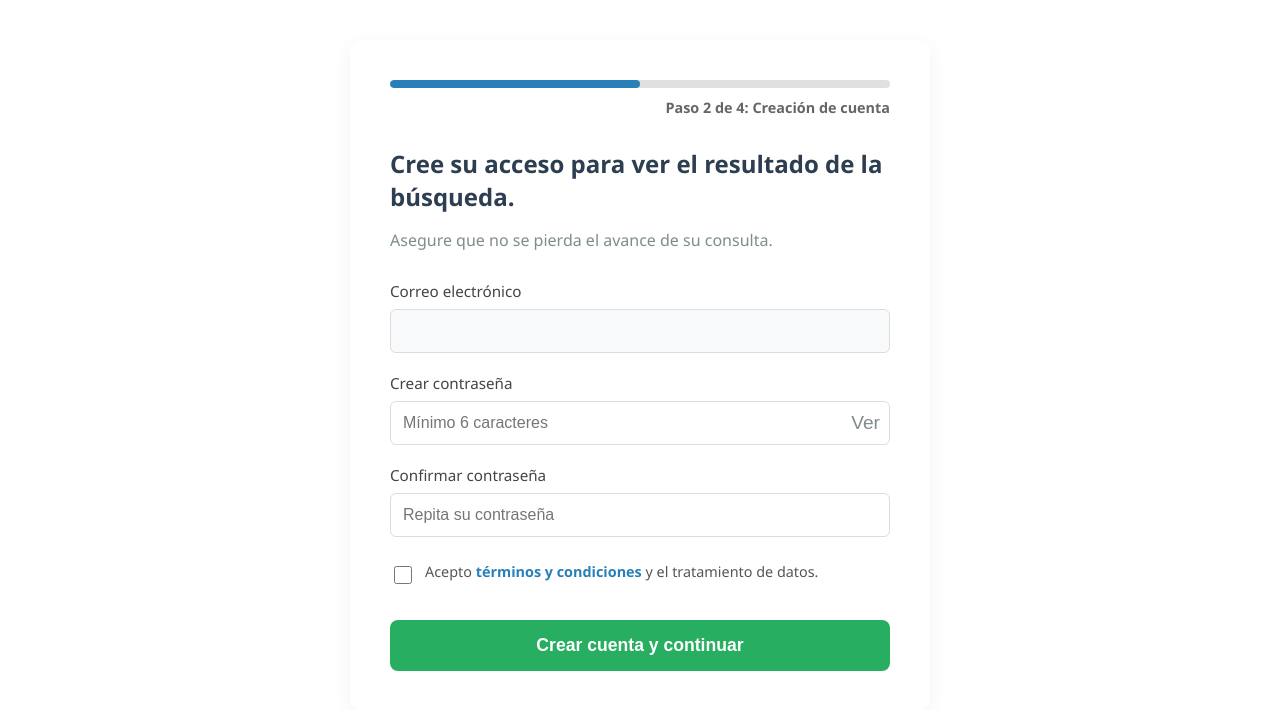
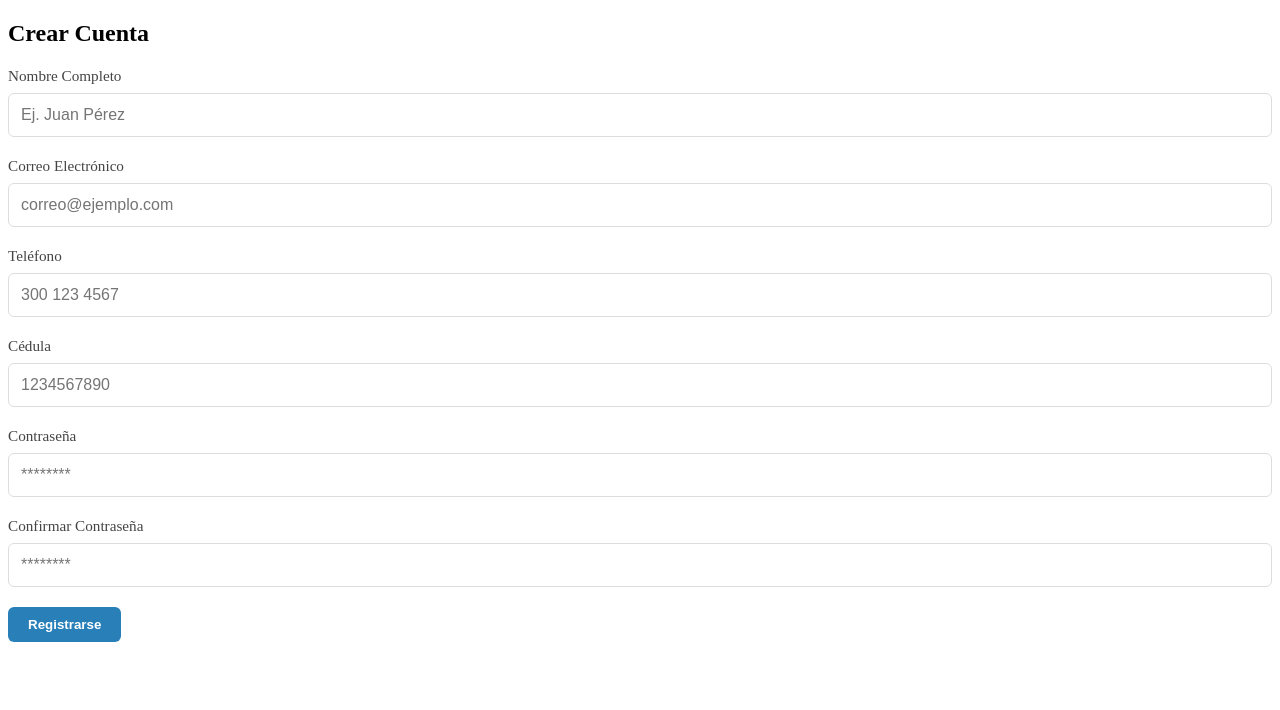
Before and after one commit to nikotpab/ReclamaSeguro_FRONTEND, an Angular app: page /registro in a window 1280 px wide. Shown: the top 710 px of the page. Built offline with nearby package versions, Linux system fonts and the light colour scheme.

Commit message:
Se están realizando pruebas

```diff
--- a/src/admin/admin.component.css
+++ b/src/admin/admin.component.css
@@ -1,42 +1,85 @@
-.admin-container { padding: 20px; background: #f4f7f6; min-height: 100vh; font-family: 'Segoe UI', sans-serif; }
+.liquidation-calculator {
+  background-color: #f8f9fa;
+  border: 1px solid #e9ecef;
+  padding: 15px;
+  border-radius: 8px;
+  margin-top: 15px;
+}
 
+.liquidation-calculator h3 {
+  margin-top: 0;
+  color: #2c3e50;
+  font-size: 1.1rem;
+  border-bottom: 2px solid #3498db;
+  padding-bottom: 8px;
+  margin-bottom: 15px;
+}
 
-.stats-grid { display: grid; grid-template-columns: repeat(auto-fit, minmax(200px, 1fr)); gap: 20px; margin-bottom: 30px; }
-.stat-card { background: white; padding: 20px; border-radius: 8px; box-shadow: 0 2px 5px rgba(0,0,0,0.05); border-left: 5px solid #ccc; }
-.stat-card h3 { margin: 0; font-size: 0.9rem; color: #7f8c8d; }
-.stat-card .number { font-size: 2rem; font-weight: bold; margin: 10px 0 0 0; color: #2c3e50; }
-.stat-card.blue { border-color: #3498db; }
-.stat-card.orange { border-color: #f39c12; }
-.stat-card.green { border-color: #27ae60; }
-.stat-card.purple { border-color: #8e44ad; }
+.calc-row {
+  margin-bottom: 15px;
+}
 
+.input-money {
+  width: 100%;
+  padding: 10px;
+  font-size: 1.1rem;
+  border: 2px solid #bdc3c7;
+  border-radius: 6px;
+}
 
-.table-container { background: white; padding: 20px; border-radius: 8px; box-shadow: 0 2px 10px rgba(0,0,0,0.05); }
-table { width: 100%; border-collapse: collapse; margin-top: 15px; }
-th { text-align: left; padding: 12px; background: #f8f9fa; color: #7f8c8d; border-bottom: 2px solid #eee; }
-td { padding: 12px; border-bottom: 1px solid #eee; font-size: 0.95rem; }
-.btn-view { padding: 6px 12px; background: #2c3e50; color: white; border: none; border-radius: 4px; cursor: pointer; }
+.calc-results {
+  background: white;
+  padding: 10px;
+  border-radius: 6px;
+  box-shadow: 0 2px 5px rgba(0,0,0,0.05);
+}
 
+.result-item {
+  display: flex;
+  justify-content: space-between;
+  padding: 5px 0;
+  border-bottom: 1px dashed #eee;
+}
 
-.badge { padding: 4px 8px; border-radius: 12px; font-size: 0.75rem; font-weight: bold; }
-.badge.IN_PROGRESS { background: #ebf5fb; color: #2980b9; }
-.badge.FOUND { background: #eafaf1; color: #27ae60; }
-.badge.NOT_FOUND { background: #fdedec; color: #e74c3c; }
+.result-item.minus {
+  color: #e74c3c;
+}
 
+.result-item.total {
+  font-size: 1.2rem;
+  color: #27ae60;
+  border-top: 2px solid #eee;
+  border-bottom: none;
+  margin-top: 5px;
+  padding-top: 10px;
+}
 
-.modal-backdrop { position: fixed; top:0; left:0; width:100%; height:100%; background: rgba(0,0,0,0.5); display: flex; justify-content: center; align-items: center; z-index: 1000; }
-.modal-content { background: white; width: 500px; border-radius: 10px; overflow: hidden; animation: slideIn 0.3s; }
-.modal-header { padding: 15px 20px; background: #2c3e50; color: white; display: flex; justify-content: space-between; align-items: center; }
-.close-btn { background: none; border: none; color: white; font-size: 1.5rem; cursor: pointer; }
-.modal-body { padding: 20px; }
+.calc-actions {
+  display: flex;
+  gap: 10px;
+  margin-top: 15px;
+}
 
-.signature-preview { margin: 15px 0; border: 2px dashed #ddd; padding: 10px; text-align: center; }
-.signature-preview img { max-width: 100%; max-height: 150px; }
+.btn-confirm-pay {
+  flex: 1;
+  background-color: #27ae60;
+  color: white;
+  border: none;
+  padding: 10px;
+  border-radius: 6px;
+  cursor: pointer;
+  font-weight: bold;
+}
 
-.btn-group { display: flex; gap: 10px; margin-top: 10px; }
-.btn-action { flex: 1; padding: 10px; border: none; border-radius: 5px; cursor: pointer; color: white; font-weight: bold; }
-.btn-action.not-found { background: #e74c3c; }
-.btn-action.found { background: #27ae60; }
-.btn-action.paid { background: #f1c40f; color: #333; }
+.btn-confirm-pay:hover {
+  background-color: #219150;
+}
 
-@keyframes slideIn { from { transform: translateY(-20px); opacity: 0; } to { transform: translateY(0); opacity: 1; } }
+.btn-cancel {
+  background-color: #95a5a6;
+  color: white;
+  border: none;
+  padding: 10px;
+  border-radius: 6px;
+  cursor: pointer;
+}
--- a/src/app/app.routes.ts
+++ b/src/app/app.routes.ts
@@ -9,7 +9,7 @@ import { HomeComponent } from '../home_page/home.component';
 import { AuthComponent } from '../login_register/login-register.component';
 import { ContratoMandatoComponent } from '../agreement/agreement.component';
 import { SeguimientoReclamoComponent } from '../claim/claim.component';
-import { LiquidacionFinalComponent } from '../liquidation/liquidation.component';
+import { LiquidationComponent } from '../liquidation/liquidation.component';
 import { UploadDocumentsComponent } from '../document/upload-documents.component';
 import {PanelUsuarioComponent} from '../user/user.component'
 import {AdminDashboardComponent} from '../admin/admin.component'
@@ -28,7 +28,7 @@ export const routes: Routes = [
     {path: 'autenticacion', component: AuthComponent},
     {path: 'contrato', component: ContratoMandatoComponent},
     {path: 'seguimiento', component: SeguimientoReclamoComponent},
-    {path: 'liquidacion', component: LiquidacionFinalComponent, canActivate: [authGuard]},
+    {path: 'liquidacion', component: LiquidationComponent, canActivate: [authGuard]},
     {path: 'carga-documentos', component: UploadDocumentsComponent, canActivate: [authGuard]},
     {path: 'panel-usuario', component: PanelUsuarioComponent, canActivate: [authGuard]},
     {path: 'administrador', component: AdminDashboardComponent, canActivate: [adminGuard]},
--- a/src/app/services/api.service.ts
+++ b/src/app/services/api.service.ts
@@ -6,6 +6,10 @@ import { Observable } from 'rxjs';
   providedIn: 'root'
 })
 export class ApiService {
+  put: any;
+  post(arg0: string, payload: { email: string; code: string; }) {
+    throw new Error('Method not implemented.');
+  }
   private http = inject(HttpClient);
   private baseUrl = 'http://localhost:8080/api';
 
@@ -18,6 +22,9 @@ export class ApiService {
     return this.http.post(`${this.baseUrl}/auth/login`, data);
   }
 
+  verifyUser(data: any): Observable<any> {
+    return this.http.post(`${this.baseUrl}/auth/verify`, data);
+  }
 
   createConsultation(data: any): Observable<any> {
     return this.http.post(`${this.baseUrl}/consultations/create`, data);
@@ -64,7 +71,16 @@ export class ApiService {
     return this.http.get(`${this.baseUrl}/admin/consultations/${id}`);
   }
 
-  updateConsultationStatus(id: number, status: string): Observable<any> {
-    return this.http.put(`${this.baseUrl}/admin/consultations/${id}/status`, { status });
+  updateConsultationStatus(id: number, payload: any): Observable<any> {
+    const body = typeof payload === 'string' ? { status: payload } : payload;
+    return this.http.put(`${this.baseUrl}/admin/consultations/${id}/status`, body);
+  }
+
+  forgotPassword(email: string): Observable<any> {
+    return this.http.post(`${this.baseUrl}/auth/forgot-password`, { email });
+  }
+
+  resetPassword(data: any): Observable<any> {
+    return this.http.post(`${this.baseUrl}/auth/reset-password`, data);
   }
 }
--- a/src/liquidation/liquidation.component.ts
+++ b/src/liquidation/liquidation.component.ts
@@ -1,22 +1,58 @@
-import { Component } from '@angular/core';
+import { Component, OnInit } from '@angular/core';
 import { CommonModule } from '@angular/common';
+import { ActivatedRoute, Router } from '@angular/router';
 
 @Component({
-  selector: 'app-liquidacion-final',
+  selector: 'app-liquidation',
   standalone: true,
   imports: [CommonModule],
   templateUrl: './liquidation.component.html',
   styleUrls: ['./liquidation.component.css']
 })
-export class LiquidacionFinalComponent {
-  datosPago = {
-    valorBruto: 50000000,
-    comision: 5000000,
-    valorNeto: 45000000,
-    fechaTransferencia: new Date()
-  };
+export class LiquidationComponent implements OnInit {
+
+
+
+  datosPago: any = null;
+
+  constructor(private route: ActivatedRoute, private router: Router) {}
+
+  ngOnInit(): void {
+
+    const state = history.state;
+    console.log("Estado recibido en Liquidación:", state);
+
+    if (state && state.consultationId) {
+
+      this.datosPago = {
+        id: state.consultationId,
+        email: state.email,
+
+
+        valorBruto: 50000000,
+        comision: 5000000,
+        valorNeto: 45000000,
+        fechaTransferencia: new Date()
+      };
+    } else {
+
+
+      console.warn("No se recibieron datos de navegación. Usando datos por defecto.");
+      this.datosPago = {
+        valorBruto: 0,
+        comision: 0,
+        valorNeto: 0,
+        fechaTransferencia: new Date(),
+        mensaje: "No se encontró información del caso."
+      };
+    }
+  }
 
   descargarPDF(): void {
-    alert('Descargando resumen...');
+    if (this.datosPago && this.datosPago.valorNeto > 0) {
+        alert('Descargando resumen del caso #' + (this.datosPago.id || 'N/A'));
+    } else {
+        alert('No hay datos suficientes para descargar.');
+    }
   }
 }
--- a/src/register/register.component.css
+++ b/src/register/register.component.css
@@ -95,3 +95,60 @@
 .btn-primary { padding: 10px 20px; background-color: #2980b9; color: white; border: none; border-radius: 6px; cursor: pointer; font-weight: 600; }
 .btn-secondary:hover { background-color: #dfe6e9; }
 .btn-primary:hover { background-color: #1c6ea4; }
+
+/* Estilo para el contenedor de paso 2 (Verificación) */
+.verification-card {
+  background: white;
+  padding: 2rem;
+  border-radius: 15px;
+  box-shadow: 0 10px 25px rgba(0,0,0,0.1);
+  text-align: center;
+  max-width: 400px;
+  margin: 2rem auto;
+  border: 1px solid #e0e0e0;
+}
+
+.verification-card h2 {
+  color: #333;
+  margin-bottom: 10px;
+}
+
+.verification-card p {
+  color: #666;
+  font-size: 0.9rem;
+  margin-bottom: 20px;
+}
+
+.code-input {
+  width: 100%;
+  padding: 15px;
+  font-size: 1.5rem;
+  letter-spacing: 8px;
+  text-align: center;
+  border: 2px solid #ddd;
+  border-radius: 8px;
+  margin-bottom: 20px;
+  text-transform: uppercase;
+  transition: border-color 0.3s;
+}
+
+.code-input:focus {
+  border-color: #007bff;
+  outline: none;
+}
+
+.verify-btn {
+  width: 100%;
+  padding: 12px;
+  background: #007bff;
+  color: white;
+  border: none;
+  border-radius: 8px;
+  font-size: 1rem;
+  cursor: pointer;
+  font-weight: bold;
+}
+
+.verify-btn:hover {
+  background: #0056b3;
+}
--- a/src/register/register.component.html
+++ b/src/register/register.component.html
@@ -1,85 +1,59 @@
-<div class="wizard-container">
+<div class="register-container">
 
-  <div class="progress-section">
-    <div class="progress-bar-bg">
-      <div class="progress-bar-fill" style="width: 50%;"></div>
-    </div>
-    <p class="step-indicator">Paso 2 de 4: Creación de cuenta</p>
-  </div>
-
-  <div class="header-section">
-    <h2>Cree su acceso para ver el resultado de la búsqueda.</h2>
-    <p>Asegure que no se pierda el avance de su consulta.</p>
-  </div>
-
-  <form [formGroup]="accountForm" (ngSubmit)="onSubmit()">
+  <div *ngIf="step === 1" class="register-box">
+    <h2>Crear Cuenta</h2>
 
     <div class="form-group">
-      <label>Correo electrónico</label>
-      <input type="email" formControlName="email" class="readonly-input">
+      <label>Nombre Completo</label>
+      <input type="text" [(ngModel)]="user.fullName" placeholder="Ej. Juan Pérez">
     </div>
 
     <div class="form-group">
-      <label>Crear contraseña</label>
-      <div class="password-wrapper">
-        <input
-          [type]="passwordVisible ? 'text' : 'password'"
-          formControlName="password"
-          placeholder="Mínimo 6 caracteres"
-          [class.error]="enviado && f['password'].errors">
-
-        <button type="button" class="toggle-btn" (click)="togglePasswordVisibility()">
-          {{ passwordVisible ? 'Ocultar' : 'Ver' }}
-        </button>
-      </div>
-      <small *ngIf="enviado && f['password'].errors?.['required']" class="error-msg">
-        La contraseña es requerida.
-      </small>
-      <small *ngIf="enviado && f['password'].errors?.['minlength']" class="error-msg">
-        Mínimo 6 caracteres.
-      </small>
+      <label>Correo Electrónico</label>
+      <input type="email" [(ngModel)]="user.email" placeholder="correo@ejemplo.com">
     </div>
 
     <div class="form-group">
-      <label>Confirmar contraseña</label>
-      <input
-        [type]="passwordVisible ? 'text' : 'password'"
-        formControlName="confirmPassword"
-        placeholder="Repita su contraseña"
-        [class.error]="(enviado || f['confirmPassword'].touched) && f['confirmPassword'].errors">
-
-      <small *ngIf="(enviado || f['confirmPassword'].touched) && f['confirmPassword'].errors?.['required']" class="error-msg">
-        Confirme la contraseña.
-      </small>
-      <small *ngIf="(enviado || f['confirmPassword'].touched) && f['confirmPassword'].errors?.['mismatch']" class="error-msg">
-        Las contraseñas no coinciden.
-      </small>
+      <label>Teléfono</label>
+      <input type="text" [(ngModel)]="user.phone" placeholder="300 123 4567">
     </div>
 
-    <div class="form-group checkbox-group">
-      <input type="checkbox" id="terms" formControlName="terms">
-      <label for="terms">
-        Acepto <a href="#" (click)="abrirModal($event)">términos y condiciones</a> y el tratamiento de datos.
-      </label>
-    </div>
-    <small *ngIf="enviado && f['terms'].errors" class="error-msg center-msg">Debe aceptar los términos para continuar.</small>
-
-    <div class="actions">
-      <button type="submit" class="btn-continuar">Crear cuenta y continuar</button>
+    <div class="form-group">
+        <label>Cédula</label>
+        <input type="text" [(ngModel)]="user.cedula" placeholder="1234567890">
     </div>
 
-  </form>
+    <div class="form-group">
+      <label>Contraseña</label>
+      <input type="password" [(ngModel)]="user.password" placeholder="********">
+    </div>
+
+    <div class="form-group">
+      <label>Confirmar Contraseña</label>
+      <input type="password" [(ngModel)]="user.confirmPassword" placeholder="********">
+    </div>
+
+    <p *ngIf="errorMessage" class="error">{{ errorMessage }}</p>
+
+<button type="button" class="btn-primary" (click)="register()" [disabled]="isLoading">
+  {{ isLoading ? 'Enviando...' : 'Registrarse' }}
+</button>
+  </div>
+
+ <div *ngIf="step === 2" class="card-box">
+        <div style="font-size: 3rem; margin-bottom: 1rem;">🛡️</div>
+        <h2>Verificación</h2>
+        <p>Ingresa el código que enviamos a<br><strong>{{ user.email }}</strong></p>
+
+        <input type="text" [(ngModel)]="verificationCode" class="code-input" placeholder="······" maxlength="6">
+
+        <button class="btn-primary" (click)="verifyCode()" [disabled]="isLoading">
+            {{ isLoading ? 'Validando...' : 'Confirmar Código' }}
+        </button>
+
+        <div class="link-text">
+            ¿No llegó? <a (click)="step=1">Cambiar correo</a> o Reenviar
+        </div>
+    </div>
+
 </div>
-
-<div class="modal-overlay" *ngIf="mostrarModal">
-  <div class="modal-content">
-    <h3>Términos y Condiciones</h3>
-    <div class="modal-body">
-      <p><strong>Términos y condiciones:</strong> Términos y condiciones</p>
-    </div>
-    <div class="modal-actions">
-      <button type="button" class="btn-secondary" (click)="cerrarModal()">Cerrar</button>
-      <button type="button" class="btn-primary" (click)="aceptarTerminosDesdeModal()">Aceptar y Cerrar</button>
-    </div>
-  </div>
-</div>
--- a/src/register/register.component.ts
+++ b/src/register/register.component.ts
@@ -1,115 +1,105 @@
-import { Component, OnInit, inject } from '@angular/core';
+import { Component } from '@angular/core';
 import { CommonModule } from '@angular/common';
-import { ReactiveFormsModule, FormBuilder, FormGroup, Validators, AbstractControl, ValidationErrors } from '@angular/forms';
-import { Router } from '@angular/router';
-import { DatosCompartidosService } from '../app/services/shared-data.service';
+import { FormsModule } from '@angular/forms';
+import { Router, RouterModule } from '@angular/router';
 import { ApiService } from '../app/services/api.service';
+// [IMPORTANTE] Importamos operadores de RxJS para manejar el flujo
+import { timeout, catchError, finalize } from 'rxjs/operators';
+import { of, throwError, TimeoutError } from 'rxjs';
 
 @Component({
-  selector: 'app-paso-dos',
+  selector: 'app-register',
   standalone: true,
-  imports: [CommonModule, ReactiveFormsModule],
+  imports: [CommonModule, FormsModule, RouterModule],
   templateUrl: './register.component.html',
   styleUrls: ['./register.component.css']
 })
-export class Register implements OnInit {
-  accountForm: FormGroup;
-  enviado: boolean = false;
-  mostrarModal: boolean = false;
-  passwordVisible: boolean = false;
-  isSubmitting: boolean = false; // Para bloquear el botón mientras carga
+export class Register {
+  user = {
+    fullName: '',
+    email: '',
+    phone: '',
+    cedula: '',
+    password: '',
+    confirmPassword: ''
+  };
 
-  private datosService = inject(DatosCompartidosService);
-  private apiService = inject(ApiService); // Inyectamos API
-  private router = inject(Router);
-  private fb = inject(FormBuilder);
+  verificationCode: string = '';
+  step: number = 1;
+  isLoading: boolean = false;
+  errorMessage: string = '';
 
-  constructor() {
-    this.accountForm = this.fb.group({
-      email: [{ value: '', disabled: true }, [Validators.required]],
-      password: ['', [Validators.required, Validators.minLength(6)]],
-      confirmPassword: ['', [Validators.required]],
-      terms: [false, [Validators.requiredTrue]]
-    }, { validators: this.passwordMatchValidator });
+  constructor(private apiService: ApiService, private router: Router) {}
+
+  register() {
+    if (this.user.password !== this.user.confirmPassword) {
+      alert('Las contraseñas no coinciden');
+      return;
+    }
+
+    this.isLoading = true;
+    this.errorMessage = '';
+
+    this.apiService.registerUser(this.user)
+      .pipe(
+        // 1. TIMEOUT: Si no responde en 5000ms (5 seg), cancela la petición
+        timeout(5000),
+
+        // 2. MANEJO DE ERRORES INTELIGENTE
+        catchError(error => {
+          console.error("❌ Error capturado:", error);
+
+          // TRUCO DE DESARROLLO:
+          // Si es error de Timeout o Status 0 (CORS/Red), asumimos éxito para que puedas avanzar
+          if (error instanceof TimeoutError || error.status === 0) {
+            console.warn("⚠️ El servidor tardó o hubo bloqueo de red, pero avanzamos al paso 2.");
+            return of({ message: 'Forzando avance por timeout/error de red' });
+          }
+
+          // Si es otro error (ej: 400 Email duplicado), lo lanzamos normal
+          return throwError(() => error);
+        }),
+
+        // 3. LIMPIEZA GARANTIZADA: Esto apaga el spinner PASE LO QUE PASE
+        finalize(() => {
+          this.isLoading = false;
+        })
+      )
+      .subscribe({
+        next: (response) => {
+          console.log("✅ Éxito/Avance:", response);
+          alert('Proceso iniciado. Revisa tu correo (o la consola del backend).');
+          this.step = 2; // Avanzar a pantalla de código
+        },
+        error: (err) => {
+          // Aquí solo llegan los errores reales (como email duplicado 400)
+          this.errorMessage = err.error?.error || 'Error en el registro. Intenta nuevamente.';
+        }
+      });
   }
 
-  ngOnInit(): void {
-    const datos = this.datosService.obtenerDatos();
-    if (datos && datos.email) {
-      this.accountForm.patchValue({ email: datos.email });
-    }
-  }
+  verifyCode() {
+    this.isLoading = true;
+    const payload = {
+      email: this.user.email,
+      code: this.verificationCode
+    };
 
-  // ... (Tus métodos de validación de contraseña, togglePassword, modales van aquí igual que antes) ...
-  passwordMatchValidator(control: AbstractControl): ValidationErrors | null {
-    const password = control.get('password');
-    const confirmPassword = control.get('confirmPassword');
-    return password && confirmPassword && password.value !== confirmPassword.value ? { mismatch: true } : null;
-  }
-
-  togglePasswordVisibility(): void { this.passwordVisible = !this.passwordVisible; }
-  abrirModal(e: Event) { e.preventDefault(); this.mostrarModal = true; }
-  cerrarModal() { this.mostrarModal = false; }
-  aceptarTerminosDesdeModal() { this.accountForm.patchValue({ terms: true }); this.cerrarModal(); }
-
-  // EL CAMBIO IMPORTANTE ESTÁ AQUÍ
-  onSubmit(): void {
-    this.enviado = true;
-
-    if (this.accountForm.valid) {
-      this.isSubmitting = true;
-      const datosAcumulados = this.datosService.obtenerDatos();
-      const formValues = this.accountForm.getRawValue(); // raw para obtener el email disabled
-
-      // 1. Preparar datos del Usuario para el Backend
-      const registerData = {
-        email: formValues.email,
-        password: formValues.password,
-        fullName: datosAcumulados.nombre, // Viene de la Landing
-        phone: datosAcumulados.telefono   // Viene de la Landing
-      };
-
-      console.log('Registrando usuario...');
-
-      // 2. Llamada en cadena: Registrar Usuario -> Crear Consulta
-      this.apiService.registerUser(registerData).subscribe({
-        next: (userResponse) => {
-          console.log('Usuario creado ID:', userResponse.id);
-
-          // 3. Preparar datos de la Consulta con el ID del usuario
-          const consultationData = {
-            userId: userResponse.id,
-            type: datosAcumulados.tipoConsulta || 'PROPIO', // Viene del Paso 1
-            deceasedName: datosAcumulados.nombreFallecido,
-            docType: datosAcumulados.tipoDocumento,
-            docNumber: datosAcumulados.numeroDocumento,
-            deathDate: datosAcumulados.fechaFallecimiento,
-            kinship: datosAcumulados.parentesco
-          };
-
-          this.apiService.createConsultation(consultationData).subscribe({
-            next: (consResponse) => {
-              console.log('Consulta creada ID:', consResponse.id);
-
-              this.datosService.guardarDatos({ consultationId: consResponse.id });
-
-              this.router.navigate(['autorizar']);
-            },
-            error: (err) => {
-              console.error('Error creando consulta', err);
-              this.isSubmitting = false;
-              alert('Error al crear el trámite. Intente nuevamente.');
-            }
-          });
+    this.apiService.verifyUser(payload)
+      .pipe(
+        timeout(5000),
+        finalize(() => this.isLoading = false) // Limpieza garantizada
+      )
+      .subscribe({
+        next: (res) => {
+          alert('¡Cuenta verificada exitosamente!');
+          // 4. NAVEGACIÓN AJUSTADA: Ir a la ruta de autenticación
+          this.router.navigate(['/autenticacion']);
         },
         error: (err) => {
-          console.error('Error registrando usuario', err);
-          this.isSubmitting = false;
-          alert('El correo ya está registrado o hubo un error.');
+          console.error(err);
+          alert(err.error?.error || 'Código incorrecto o error de conexión');
         }
       });
-    }
   }
-
-  get f() { return this.accountForm.controls; }
 }
```
